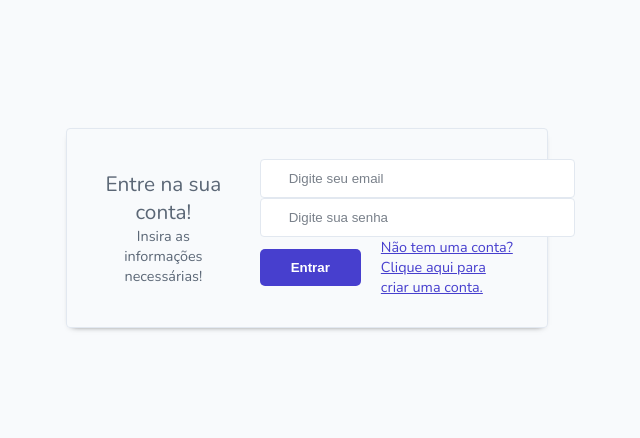
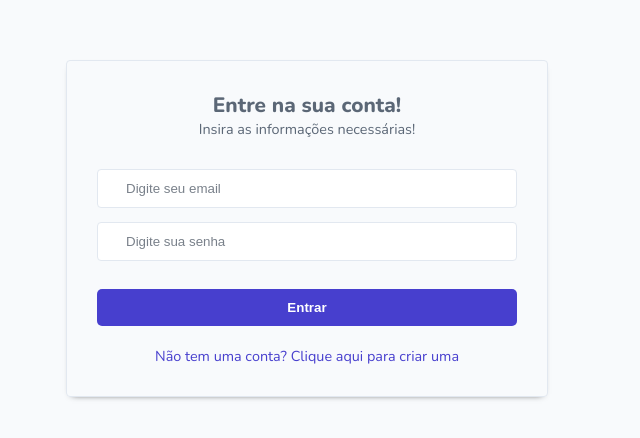
Before and after one commit to oliveiradniel/personal-finances, a React (Vite) app: page /signin in a window 1280 px wide. Shown: the part 172-610 px from the top of the page, without its empty margins (333-973 px from the left). Built offline with nearby package versions, Linux system fonts and the light colour scheme; no server answers.

Commit message:
fix: fix Auth page styles and submit function

```diff
--- a/src/components/TextInput/styles.ts
+++ b/src/components/TextInput/styles.ts
@@ -5,6 +5,10 @@ export const Container = styled.div`
   flex-direction: column;
   gap: 5px;
   width: 100%;
+
+  & + & {
+    margin-top: 14px;
+  }
 `;
 
 export const Label = styled.label`
@@ -21,7 +25,6 @@ export const Input = styled.input<{ $borderRadius?: 'sm' | 'md' }>`
   color: ${({ theme }) => theme.COLORS.inputColor};
   outline: none;
   padding: 11px 28px;
-  width: 100%;
 
   transition: all 0.3s ease-in-out;
 
@@ -34,6 +37,6 @@ export const Input = styled.input<{ $borderRadius?: 'sm' | 'md' }>`
   }
 
   &:focus {
-    border-color: ${({ theme }) => theme.COLORS.inputBorderColor};
+    border-color: ${({ theme }) => theme.COLORS.inputBorderColorFocus};
   }
 `;
--- a/src/hooks/useAuth.ts
+++ b/src/hooks/useAuth.ts
@@ -1,18 +1,18 @@
-import { useCallback } from "react";
+import { useCallback } from 'react';
 
-import { signIn, signUp } from "../services/requests/auth";
+import { signIn, signUp } from '../services/requests/auth';
 
-import { useAppDispatch } from "../redux/hooks";
+import { useAppDispatch } from '../redux/hooks';
 
-import { User } from "../@types/Auth";
+import { User } from '../@types/Auth';
 
-import { getUser } from "../services/requests/user";
+import { getUser } from '../services/requests/user';
 
 import {
   setAuthStatus,
   setAuthToken,
   setUser,
-} from "../redux/slices/authSlice";
+} from '../redux/slices/authSlice';
 
 const LOCAL_STORAGE_KEY = import.meta.env.VITE_LOCAL_STORAGE_AUTH_KEY;
 
@@ -39,7 +39,7 @@ export default function useAuth() {
       return true;
     }
 
-    dispatch(setAuthStatus("not_authenticated"));
+    dispatch(setAuthStatus('not_authenticated'));
     return request.err;
   }
 
@@ -58,16 +58,17 @@ export default function useAuth() {
       const { data } = request;
 
       authenticate(data.user, data.authToken);
+      return true;
     }
 
-    dispatch(setAuthStatus("not_authenticated"));
+    dispatch(setAuthStatus('not_authenticated'));
     return request.err;
   }
 
   function handleSignOut() {
     dispatch(setUser(null));
     dispatch(setAuthToken(null));
-    dispatch(setAuthStatus("not_authenticated"));
+    dispatch(setAuthStatus('not_authenticated'));
 
     localStorage.removeItem(LOCAL_STORAGE_KEY);
   }
@@ -76,7 +77,7 @@ export default function useAuth() {
     (user: User, authToken: string) => {
       dispatch(setUser(user));
       dispatch(setAuthToken(authToken));
-      dispatch(setAuthStatus("authenticated"));
+      dispatch(setAuthStatus('authenticated'));
 
       localStorage.setItem(LOCAL_STORAGE_KEY, authToken);
     },
@@ -88,7 +89,7 @@ export default function useAuth() {
     const authToken = handleGetToken();
 
     if (!request.data || !authToken) {
-      dispatch(setAuthStatus("not_authenticated"));
+      dispatch(setAuthStatus('not_authenticated'));
       return;
     }
 
--- a/src/pages/Auth/index.tsx
+++ b/src/pages/Auth/index.tsx
@@ -1,4 +1,4 @@
-import { useEffect, useState } from 'react';
+import { FormEvent, useEffect, useState } from 'react';
 
 import { useNavigate } from 'react-router-dom';
 
@@ -44,7 +44,9 @@ export default function Auth({ type }: AuthPros) {
 
   const navigate = useNavigate();
 
-  async function handleOnClick() {
+  async function handleSubmit(event: FormEvent<HTMLFormElement>) {
+    event.preventDefault();
+
     if ((type === 'signup' && !name) || !email || !password) {
       setShowAlert({
         type: 'error',
@@ -54,12 +56,20 @@ export default function Auth({ type }: AuthPros) {
       return;
     }
 
-    const request = await (type === 'signin'
-      ? handleSignIn({ email, password })
-      : handleSignUp({ name, email, password }));
+    let request: boolean | string;
+
+    if (type === 'signin') {
+      request = await handleSignIn({ email, password });
+    } else {
+      request = await handleSignUp({ name, email, password });
+    }
 
     if (request !== true) {
-      setShowAlert({ type: 'error', message: request!, isVisible: true });
+      setShowAlert({
+        type: 'error',
+        message: typeof request === 'string' ? request : 'Erro desconhecido',
+        isVisible: true,
+      });
       return;
     }
 
@@ -92,7 +102,7 @@ export default function Auth({ type }: AuthPros) {
           </CardHeader>
 
           <CardBody>
-            <form onSubmit={handleOnClick}>
+            <form onSubmit={handleSubmit}>
               {type === 'signup' && (
                 <TextInput
                   value={name}
@@ -118,11 +128,11 @@ export default function Auth({ type }: AuthPros) {
                 </Button>
 
                 {type === 'signin' ? (
-                  <StyledLink to="signup">
-                    Não tem uma conta? Clique aqui para criar uma conta.
+                  <StyledLink to="/signup">
+                    Não tem uma conta? Clique aqui para criar uma
                   </StyledLink>
                 ) : (
-                  <StyledLink to="signin">Já tem conta? Entrar.</StyledLink>
+                  <StyledLink to="/signin">Já tem conta? Entrar</StyledLink>
                 )}
               </CardFooter>
             </form>
--- a/src/pages/Auth/styles.ts
+++ b/src/pages/Auth/styles.ts
@@ -24,6 +24,7 @@ export const Card = styled.div`
   border-radius: 4px;
   box-shadow: black 0px 3px 7px -6px;
   display: flex;
+  flex-direction: column;
   justify-content: center;
   gap: 30px;
   padding: 30px;
@@ -40,7 +41,7 @@ export const CardHeader = styled.div`
 export const CardTitle = styled.span`
   color: ${({ theme }) => theme.COLORS.authCardSubTitleColor};
   font-size: ${({ theme }) => theme.FONT_SIZES.lg};
-  font-weight: 800px;
+  font-weight: 800;
 `;
 
 export const CardSubTitle = styled.span`
@@ -50,16 +51,23 @@ export const CardSubTitle = styled.span`
 `;
 
 export const CardBody = styled.div`
-  align-items: center;
-  display: flex;
-  justify-content: center;
-  gap: 15px;
   width: 100%;
+
+  form {
+    display: flex;
+    flex-direction: column;
+    width: 100%;
+
+    > *:last-child {
+      margin-top: 28px;
+    }
+  }
 `;
 
 export const CardFooter = styled.div`
   align-items: center;
   display: flex;
+  flex-direction: column;
   justify-content: center;
   gap: 20px;
   width: 100%;
@@ -68,4 +76,5 @@ export const CardFooter = styled.div`
 export const StyledLink = styled(Link)`
   color: ${({ theme }) => theme.COLORS.primary};
   font-size: ${({ theme }) => theme.FONT_SIZES.sm};
+  text-decoration: none;
 `;
```
